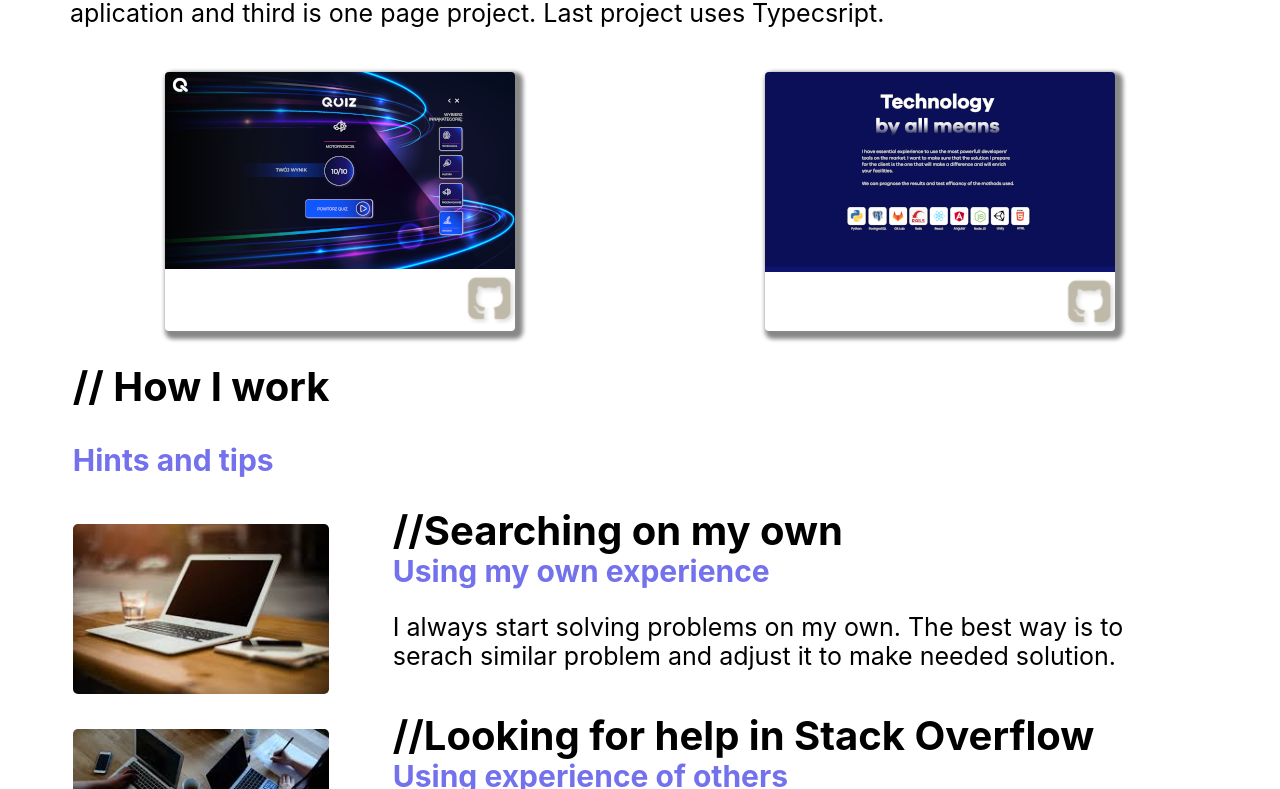
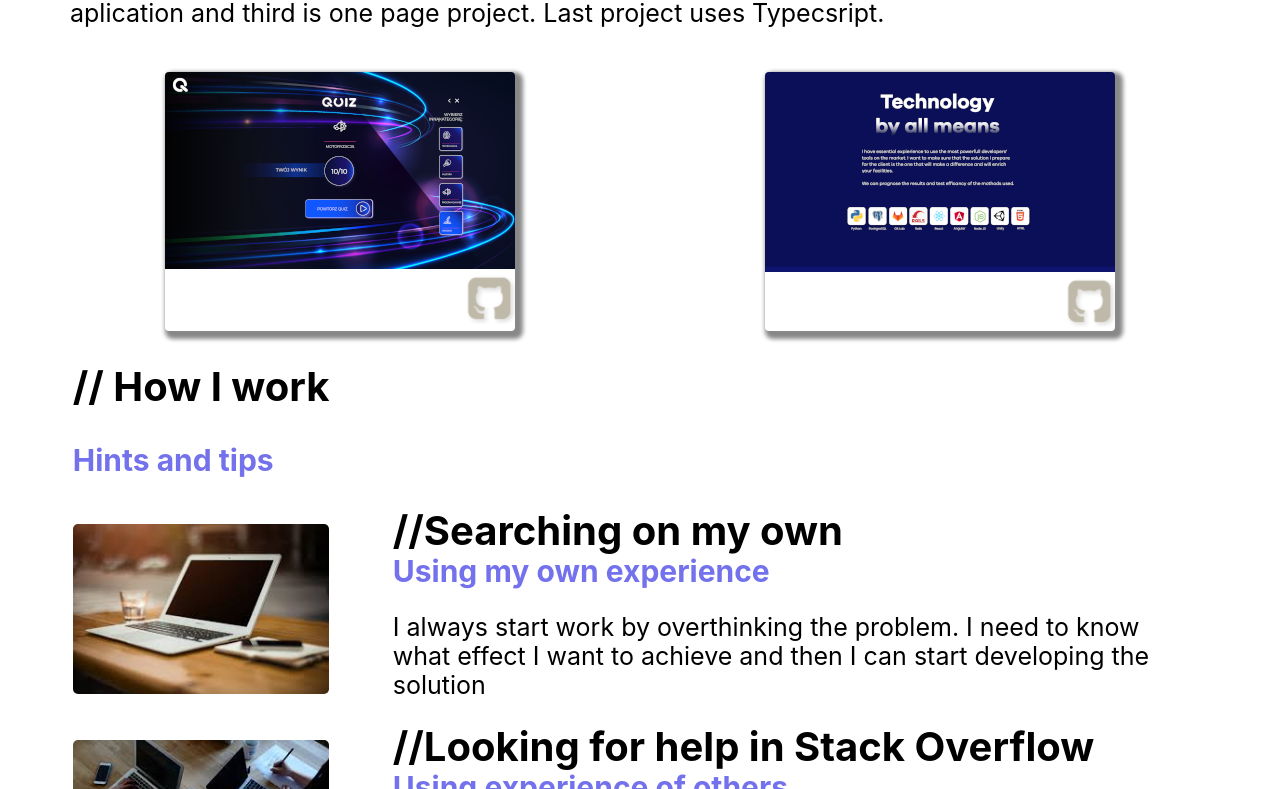
Before and after one commit to marcinfabisiak97/project1PortfolioReact, a React (Create React App) app: page / in a window 1280 px wide. Shown: the part 2011-2800 px from the top of the page. Built offline with nearby package versions, Linux system fonts and the light colour scheme.

Commit message:
changes to text

```diff
--- a/src/components/Contact/Form/index.js
+++ b/src/components/Contact/Form/index.js
@@ -31,7 +31,7 @@ const Form = () => {
         <React.Fragment>
             <section className="formPart">
                 <h2 >&#47;&#47; Contact me</h2>
-                <p>If you are willing to work with me, contact me. I can join your conference to serve you with engeneering experience.</p>
+                <p>If you are willing to work with me, please send me a meassage.</p>
                 <form onSubmit={onSubmit} className="form">
                     <fieldset className="form__input">
                         <input
--- a/src/components/ExperienceAndAbout/Experience/index.js
+++ b/src/components/ExperienceAndAbout/Experience/index.js
@@ -12,10 +12,10 @@ const Experience = () => {
                         className="experience__welcome"
                         onInit={(typewriter) => {
                             typewriter.typeString('React Developer')
-                                .pauseFor(5000)
+                                .pauseFor(3000)
                                 .deleteAll()
                                 .typeString('Front-End Developer')
-                                .pauseFor(5000)
+                                .pauseFor(3000)
                                 .deleteAll()
                                 .start()
                         }}
--- a/src/components/Workstyle/index.js
+++ b/src/components/Workstyle/index.js
@@ -14,9 +14,11 @@ const Workstyle = ({ blogref }) => {
                     <article className="paragraph__descr">
                         <h2>//Searching on my own</h2>
                         <h3>Using my own experience</h3>
-                        <p>I always start solving problems on my own.
-                            The best way is to serach similar problem
-                            and adjust it to make needed solution.</p>
+                        <p>
+                            I always start work by overthinking the problem.
+                            I need to know what effect I want to achieve and then I can
+                            start developing the solution
+                        </p>
                     </article>
                 </article>
                 <article className="paragraph">
```
